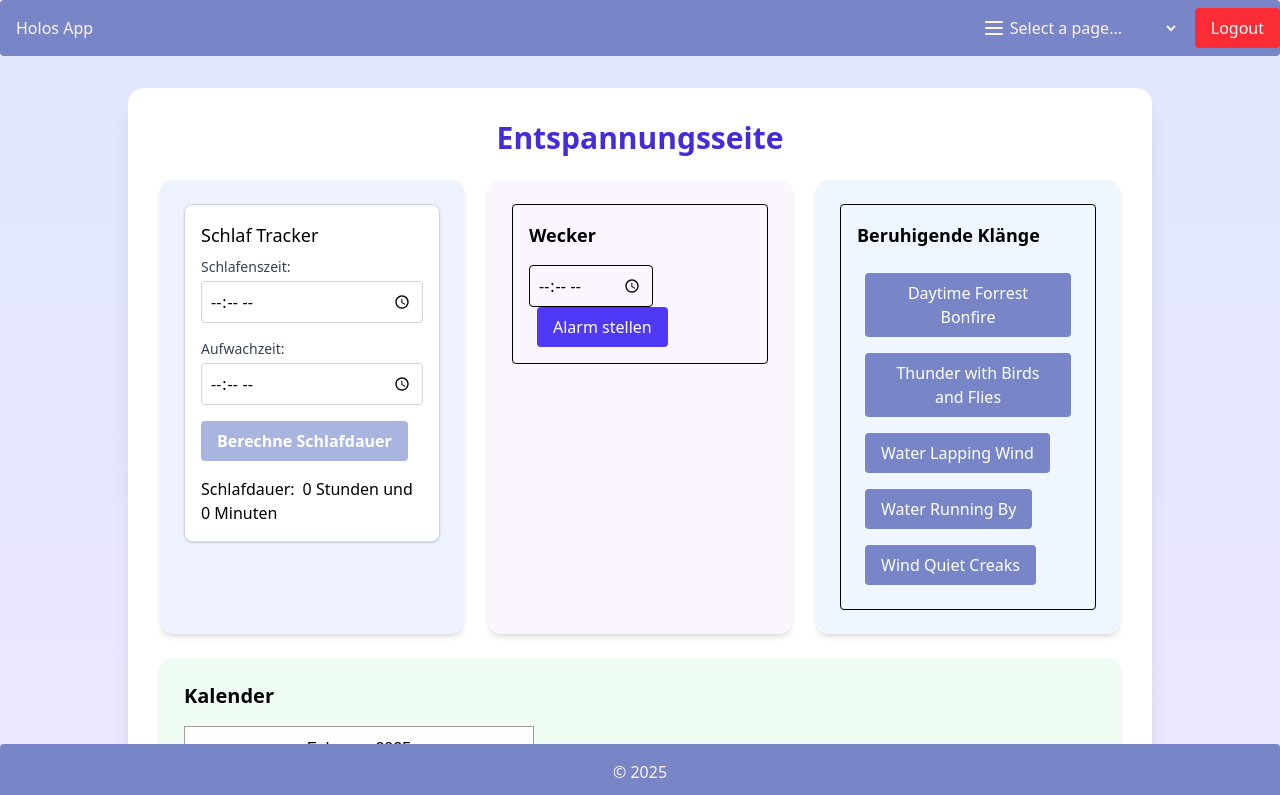
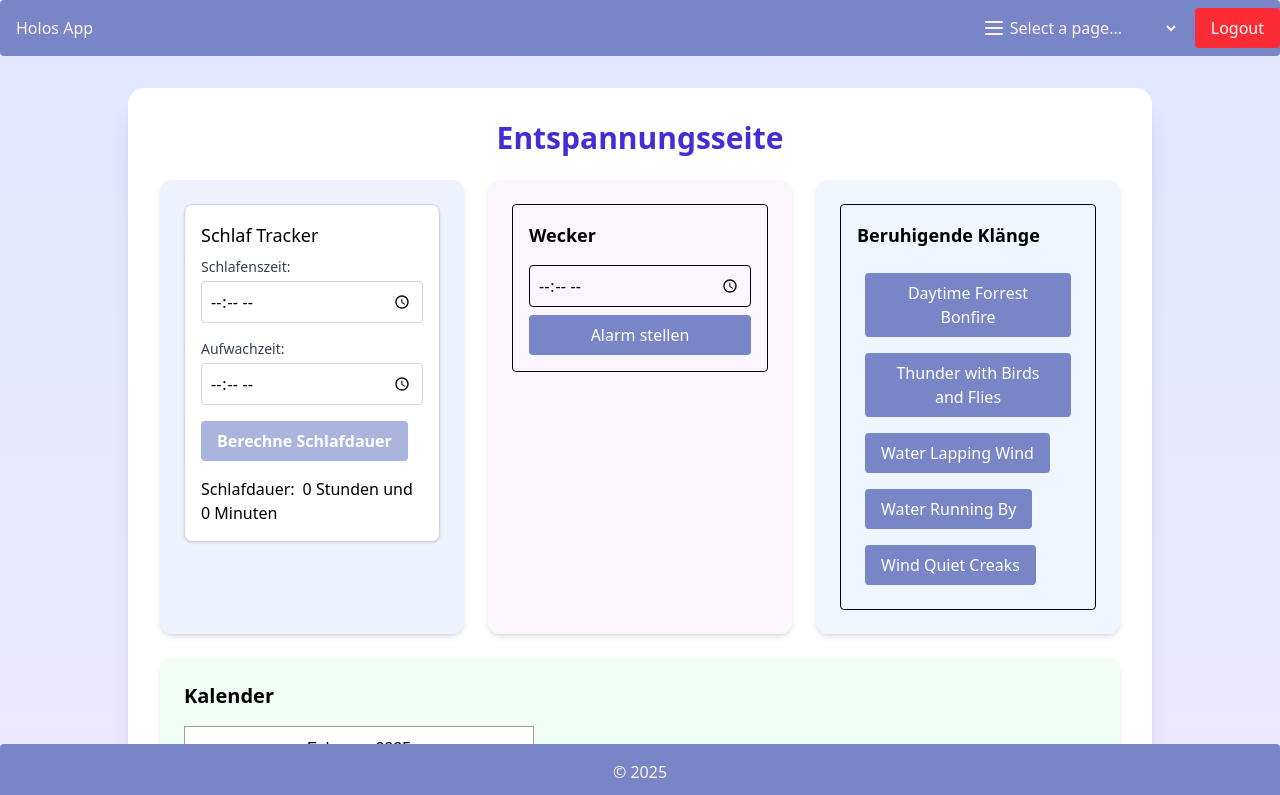
Before and after one commit to team-holos/holos-app, a React (Vite) app in the folder frontend/: page /relaxation in a window 1280 px wide. Shown: the top 795 px of the page. Built offline with nearby package versions, Linux system fonts and the light colour scheme.

Commit message:
adjusted color for input field

```diff
--- a/frontend/src/components/AlarmClock.jsx
+++ b/frontend/src/components/AlarmClock.jsx
@@ -25,7 +25,7 @@ const AlarmClock = () => {
           }, timeUntilAlarm)
         );
       } else {
-        alert("Bitte stelle deinen Wecker.");
+        alert("Bitte eine Zeit in der Zukunft wählen.");
       }
     }
   };
@@ -48,28 +48,30 @@ const AlarmClock = () => {
   return (
     <div className="p-4 border rounded">
       <h2 className="text-lg font-semibold mb-4">Wecker</h2>
+      <div className="flex flex-col">
         <input
           type="time"
           value={alarmTime}
           onChange={handleAlarmTimeChange}
-        className="border rounded p-2"
+          className="border rounded p-2 mb-2"
         />
         {alarmActive ? (
           <button
-          className="bg-red-600 text-white py-2 px-4 rounded ml-2"
+            className="bg-gray-500 text-white py-2 px-4 rounded"
             onClick={handleCancelAlarm}
           >
             Alarm abbrechen
           </button>
         ) : (
           <button
-          className="bg-indigo-600 text-white py-2 px-4 rounded ml-2"
+            className="bg-[#7886C7] text-white py-2 px-4 rounded"
             onClick={handleSetAlarm}
           >
             Alarm stellen
           </button>
         )}
       </div>
+    </div>
   );
 };
 
```
Lines whose indentation alone changed are shown as unchanged.
